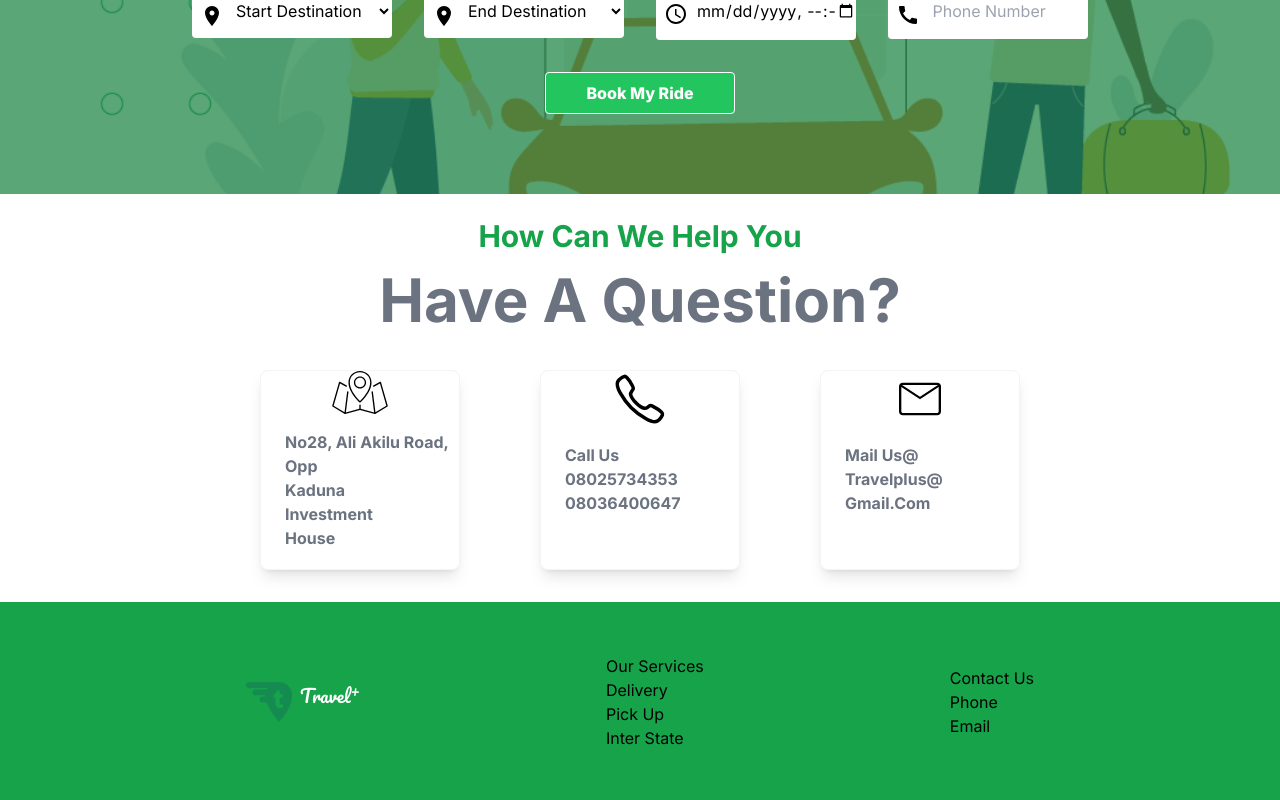
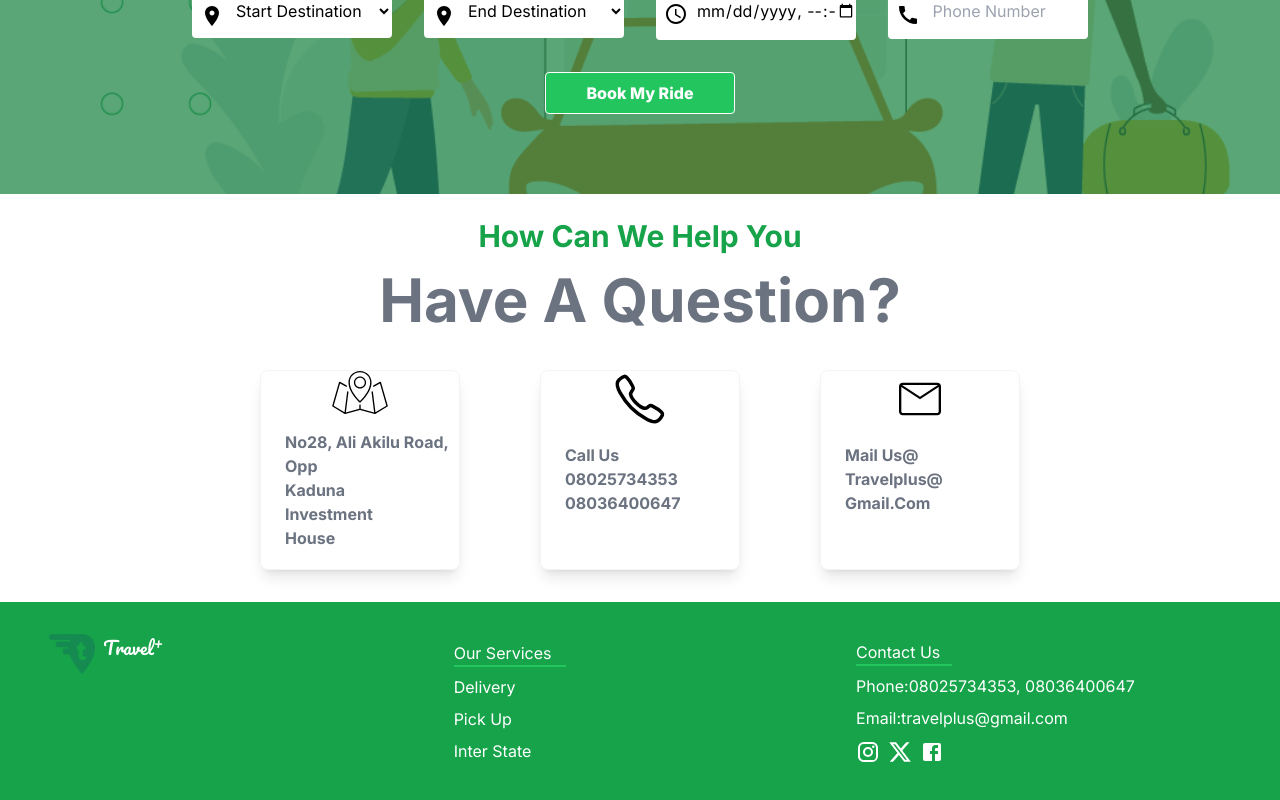
Before and after one commit to techvalleyng/travelplus_landing, a React (Vite) app: page / in a window 1280 px wide. Shown: the part 2362-3162 px from the top of the page. Built offline with nearby package versions, Linux system fonts and the light colour scheme.

Commit message:
modied footer and

```diff
--- a/src/components/Background.tsx
+++ b/src/components/Background.tsx
@@ -10,11 +10,11 @@ export default function Background() {
             <p className="text-[85px] font-bold text-white">Download The App </p>
             <p className="text-[50px] font-bold text-[greenYellow]">And Make Your Order Now</p>
             <div className='flex space-x-4 font-inter  translate-y-14'>
-              <button className='flex  bg-white  rounded-full p-4 text-lg justify-between items-center' type="button">
+              <button className='flex  bg-white  rounded-full p-4 text-lg justify-between items-center transition color duration-150 ease-linear hover:bg-green-500 hover:text-white' type="button">
                 <img className='w-6 mr-2 text-lg' src={Playstore} alt=""/>
                 Google Play
               </button>
-              <button type="button" className='font-inter  bg-white rounded-full p-4 text-lg hover:bg-green-500'>
+              <button type="button" className='font-inter transition color duration-150 ease-linear  bg-white rounded-full p-4 text-lg hover:bg-green-500 hover:text-white'>
                 <AppleIcon className='mr-1 text-lg'/>
                 App Store
               </button>
--- a/src/components/Footer.tsx
+++ b/src/components/Footer.tsx
@@ -1,29 +1,31 @@
 import travlog from '../assets/travlogo.png'
-
+import FacebookIcon from '@mui/icons-material/Facebook';
+import InstagramIcon from '@mui/icons-material/Instagram';
+import XIcon from '@mui/icons-material/X';
 export default function Footer() {
   return (
     <div>
-      <div className="container-fuild mt-8 flex justify-evenly items-center bg-green-600 sticky bottom-0 left-0 right-0 h-[200px]">
-        <div className="flex font-inter">
+      <div className="container-fuild mt-8 flex justify-around items-center  bg-green-600 sticky bottom-0 left-0 right-0 h-[200px] text-white">
+        <div className="flex font-inter -mt-24 -ml-24">
           <img className="h-10" src={travlog} alt=""/>
           <span className='ml-2 text-white text-lg  font-pacifico'>Travel<sup>&#43;</sup>
           </span>
         </div>
-        <div className='font-inter'>
-          <h1>Our Services</h1>
-          <ul>
-            <li>Delivery</li>
-            <li>Pick Up</li>
-            <li>Inter State</li>
-          </ul>
+        <div className='font-inter flex space-y-2 flex-col'>
+          <h1 className='border-b-2 border-solid border-green-500 w-28'>Our Services</h1>
+            <a href="#" className='transition color duration-150 ease-linear hover:text-green-300'>Delivery</a>
+            <a href="#" className='transition color duration-150 ease-linear hover:text-green-300'>Pick Up</a>
+            <a href="#" className='transition color duration-150 ease-linear hover:text-green-300'>Inter State</a>
         </div>
-        <div className='font-inter'>
-          <h1>Contact Us</h1>
-          <ul>
-            <li>Phone</li>
-            <li>Email</li>
-            <li></li>
-          </ul>
+        <div className='font-inter flex space-y-2 flex-col'>
+          <h1 className='border-b-2 border-solid border-green-500 w-24'>Contact Us</h1>
+            <span>Phone:08025734353, 08036400647</span>
+            <span>Email:travelplus@gmail.com</span>
+            <div className='space-x-2'>
+            <a href="#" aria-label='link'><InstagramIcon/></a>
+            <a href="#" aria-label='link'><XIcon/></a>
+            <a href="#" aria-label='link'><FacebookIcon/></a>
+            </div>
         </div>
       </div>
     </div>
```
